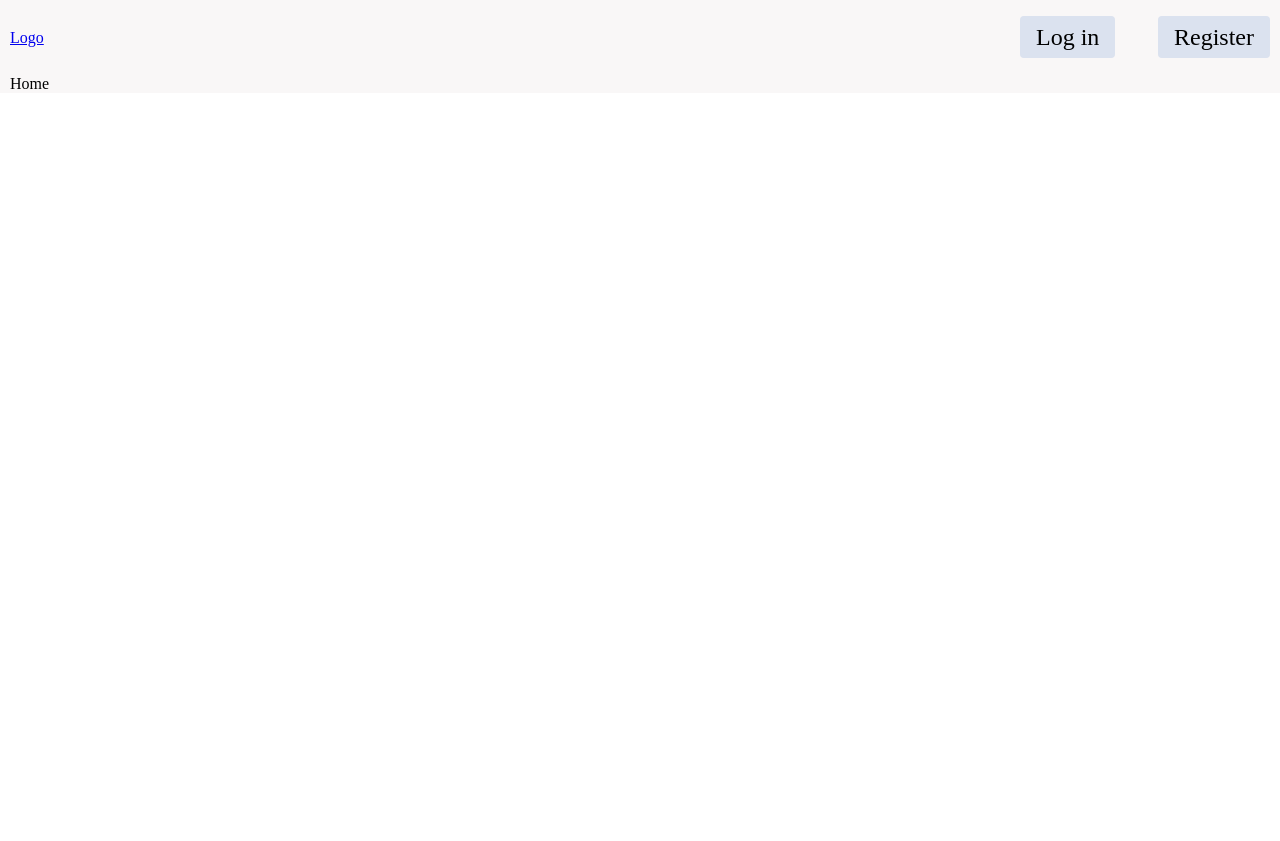
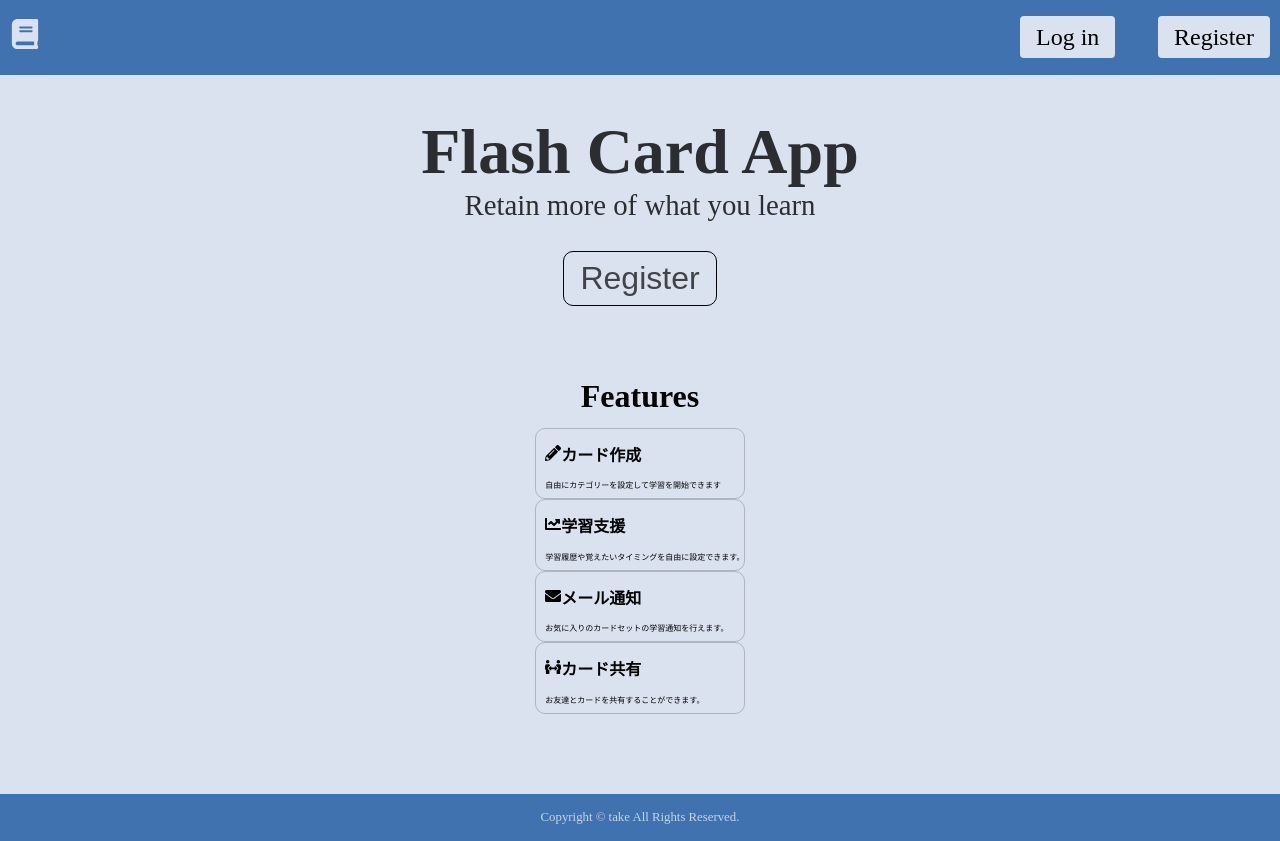
Before and after one commit to ttakeyaya/mern-project, a React (Create React App) app in the folder frontend/: page / in a window 1280 px wide. Before the commit the page ends 800 px from the top, so only its background shows below. Built offline with nearby package versions, Linux system fonts and the light colour scheme.

Commit message:
Style home and button

```diff
--- a/frontend/src/App.css
+++ b/frontend/src/App.css
@@ -1,19 +1,22 @@
 @import-normalize;
 body {
   margin: 0;
+  background-color: rgb(249, 247, 247);
 }
 
 .container {
   max-width: 2800px;
   margin: 0 auto;
-  background-color: #f9f7f7;
-  padding: 0 10px;
 }
+
 .header {
   display: flex;
   align-items: center;
   justify-content: space-between;
+  background-color: rgb(63, 114, 175);
+  padding: 0 10px;
 }
+
 .header-links {
   display: flex;
   justify-content: space-between;
@@ -21,9 +24,20 @@ body {
   font-size: 1.5rem;
   list-style: none;
 }
+
 .header-link {
   text-decoration: none;
   color: black;
+}
+
+.home {
+  background-color: rgb(219, 226, 239);
+  text-align: center;
+  padding-bottom: 5rem;
+}
+.logo {
+  font-size: 30px;
+  color: rgb(219, 226, 239);
 }
 .btn {
   border: none;
@@ -33,7 +47,7 @@ body {
   cursor: pointer;
 }
 .btn:hover {
-  box-shadow: 0 0 6px 2px rgb(17, 45, 78, 0.3);
+  box-shadow: 0 0 6px 2px #ffba3b;
 }
 .btn:focus {
   box-shadow: none;
@@ -58,3 +72,69 @@ body {
 .card-invisible {
   visibility: hidden;
 }
+.features {
+  display: flex;
+  justify-content: center;
+  align-items: center;
+  flex-flow: column;
+}
+
+.home-title {
+  font-size: 4rem;
+  color: rgba(0, 0, 0, 0.8);
+  margin: 0;
+  padding-top: 2.5rem;
+}
+.home-slogan {
+  margin-top: 0;
+  font-size: 1.8rem;
+  color: rgba(0, 0, 0, 0.8);
+}
+
+.features {
+  margin-top: 2.5rem;
+}
+.features-title {
+  font-size: 2rem;
+  margin-bottom: 0.8rem;
+}
+.features-list {
+  border: 1px solid rgba(0, 0, 0, 0.2);
+  border-radius: 10px;
+  max-width: 300px;
+  text-align: left;
+  padding-left: 0.6rem;
+}
+.features-list-container {
+  /* display: flex;
+  justify-content: space-around;
+  width: 90%;
+  height: 200px; */
+}
+.features-list-title {
+  font-size: 1rem;
+}
+.features-list-txt {
+  font-size: 0.5rem;
+}
+.home-register-btn {
+  border: 1px solid black;
+  border-radius: 10px;
+  font-size: 2rem;
+  color: rgba(0, 0, 0, 0.7);
+}
+.home-register-btn:hover {
+  border: none;
+  color: black;
+}
+.home-register-btn:focus {
+  border: 1px solid black;
+}
+.footer {
+  background-color: rgb(63, 114, 175);
+  text-align: center;
+  padding: 0 10px;
+  font-size: 0.8rem;
+  padding: 1rem;
+  color: rgba(255, 255, 255, 0.7);
+}
--- a/frontend/src/App.js
+++ b/frontend/src/App.js
@@ -2,6 +2,7 @@ import React, { useState } from 'react';
 import { BrowserRouter as Router, Routes, Route } from 'react-router-dom';
 import Header from './components/Header';
 import Home from './pages/Home';
+import Footer from './components/Footer';
 import Login from './pages/Login';
 import Register from './pages/Register';
 import CardList from './components/Cards/CardList';
@@ -17,7 +18,7 @@ const SAMPLE = [
     id: 2,
     question: 'Question 2?',
     answer: 'Answer',
-    options: ['Anser', 'Anser', 'Anser', 'Anser'],
+    options: ['Answer1', 'Answer2', 'Answer3', 'Answer4'],
   },
 ];
 
@@ -35,6 +36,7 @@ function App() {
             <Route path="register" element={<Register />} />
             <Route path="cards" element={<CardList cards={flashCards} />} />
           </Routes>
+          <Footer />
         </div>
       </Router>
     </>
--- /dev/null
+++ b/frontend/src/components/Button.jsx
@@ -0,0 +1,9 @@
+import React from 'react';
+
+function Button({ buttonName, classNameProp = '' }) {
+  return (
+    <button className={`btn header-link ${classNameProp}`}>{buttonName}</button>
+  );
+}
+
+export default Button;
--- /dev/null
+++ b/frontend/src/components/Footer.jsx
@@ -0,0 +1,9 @@
+import React from 'react';
+
+function Footer() {
+  return (
+    <footer className="footer">Copyright © take All Rights Reserved.</footer>
+  );
+}
+
+export default Footer;
--- a/frontend/src/components/Header.jsx
+++ b/frontend/src/components/Header.jsx
@@ -1,11 +1,16 @@
 import React from 'react';
 import { Link } from 'react-router-dom';
+import { FaBook as Logo } from 'react-icons/fa';
+
+import Button from './Button';
 
 function Header() {
   return (
     <header className="header">
       <div className="logo">
-        <Link to="/">Logo</Link>
+        <Link to="/">
+          <Logo className="logo" />
+        </Link>
       </div>
       <ul className="header-links">
         <li>
--- a/frontend/src/pages/Home.jsx
+++ b/frontend/src/pages/Home.jsx
@@ -1,7 +1,65 @@
 import React from 'react';
+import { Link } from 'react-router-dom';
+import {
+  FaPencilAlt,
+  FaChartLine,
+  FaEnvelope,
+  FaPeopleArrows,
+} from 'react-icons/fa';
+
+import Button from '../components/Button';
 
 function Home() {
-  return <main>Home</main>;
+  return (
+    <main class="home">
+      <h1 className="home-title">Flash Card App</h1>
+      <p className="home-slogan">Retain more of what you learn</p>
+      <Link to="/register">
+        <Button buttonName="Register" classNameProp="home-register-btn" />
+      </Link>
+      <section className="features">
+        <h3 className="features-title">Features</h3>
+        <div className="features-list-container">
+          <article className="features-list">
+            <h2 className="features-list-title">
+              <FaPencilAlt />
+              カード作成
+            </h2>
+            <p className="features-list-txt">
+              自由にカテゴリーを設定して学習を開始できます
+            </p>
+          </article>
+          <article className="features-list">
+            <h2 className="features-list-title">
+              <FaChartLine />
+              学習支援
+            </h2>
+            <p className="features-list-txt">
+              学習履歴や覚えたいタイミングを自由に設定できます。
+            </p>
+          </article>
+          <article className="features-list">
+            <h2 className="features-list-title">
+              <FaEnvelope />
+              メール通知
+            </h2>
+            <p className="features-list-txt">
+              お気に入りのカードセットの学習通知を行えます。
+            </p>
+          </article>
+          <article className="features-list">
+            <h2 className="features-list-title">
+              <FaPeopleArrows />
+              カード共有
+            </h2>
+            <p className="features-list-txt">
+              お友達とカードを共有することができます。
+            </p>
+          </article>
+        </div>
+      </section>
+    </main>
+  );
 }
 
 export default Home;
```
